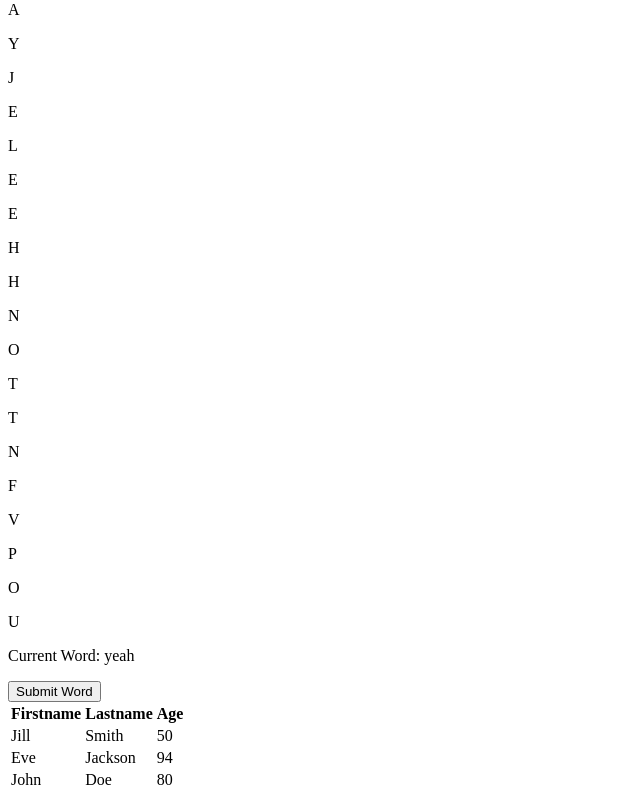
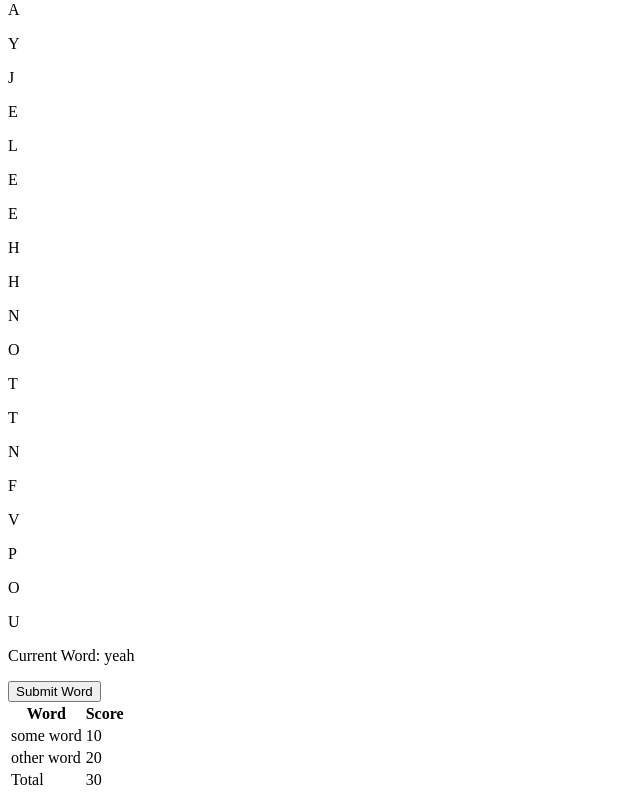
Before and after one commit to sean0923/HP-Project-Boggle, a React app: page / in a window 1280 px wide. Shown: the part 219-1019 px from the top of the page, without its empty margins (0-640 px from the left). Built offline with nearby package versions, Linux system fonts and the light colour scheme; the HTML template or start-up script is replaced by a standard one.

Commit message:
Make table 2 cols

```diff
--- a/react-client/src/index.jsx
+++ b/react-client/src/index.jsx
@@ -46,46 +46,29 @@ class App extends React.Component {
             <input type="submit" value="Submit Word" />
           </div>
         </div>
+
         <div className="scoreTable">
-          {/* <table> */}
-          {/* <th>
-              <td>Word</td>
-              <td>Score</td>
-            </th> */}
-          {/* </table> */}
-
           <table>
             <tbody>
               <tr>
-                <th>Firstname</th>
-                <th>Lastname</th>
-                <th>Age</th>
+                <th>Word</th>
+                <th>Score</th>
               </tr>
               <tr>
-                <td>Jill</td>
-                <td>Smith</td>
-                <td>50</td>
+                <td>some word</td>
+                <td>10</td>
               </tr>
               <tr>
-                <td>Eve</td>
-                <td>Jackson</td>
-                <td>94</td>
+                <td>other word</td>
+                <td>20</td>
               </tr>
               <tr>
-                <td>John</td>
-                <td>Doe</td>
-                <td>80</td>
+                <td>Total</td>
+                <td>30</td>
               </tr>
             </tbody>
           </table>
 
-          {/* <table style="width:100%">
-          <tr>
-            <th>Firstname</th>
-            <th>Lastname</th>
-            <th>Age</th>
-          </tr>
-        </table> */}
         </div>
       </div>
     );
```
Also changed, not shown: 1 other file (tests, documents, lock files or other folders).
